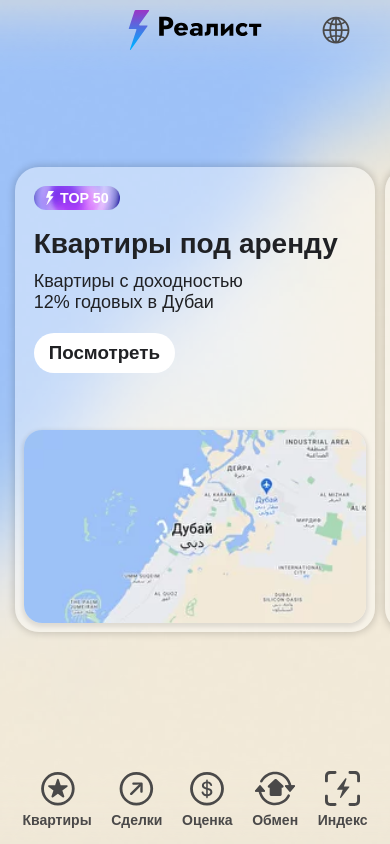
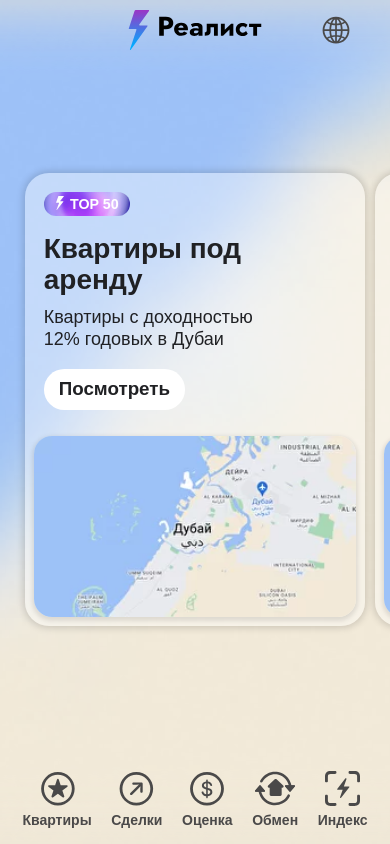
Before and after one commit to yaloweb/realiste-test, a Vue app: page / in a window 390 px wide. Built offline with nearby package versions, Linux system fonts and the light colour scheme.

Commit message:
fix filter and change img extensions

```diff
--- a/src/assets/sass/media.sass
+++ b/src/assets/sass/media.sass
@@ -27,7 +27,7 @@
     width: 100%
 
   .offers-slider
-    padding: 0 10px
+    padding: 0 20px
 
     .swiper-slide
       width: 100%
--- a/src/components/sliders/OffersSlider.vue
+++ b/src/components/sliders/OffersSlider.vue
@@ -65,7 +65,8 @@
                 992: {
                     freeMode: true
                 }
-            }
+            },
+            grabCursor: true
         }
     })
 }
```
Also changed, not shown: 7 other files (tests, documents, lock files or other folders).
